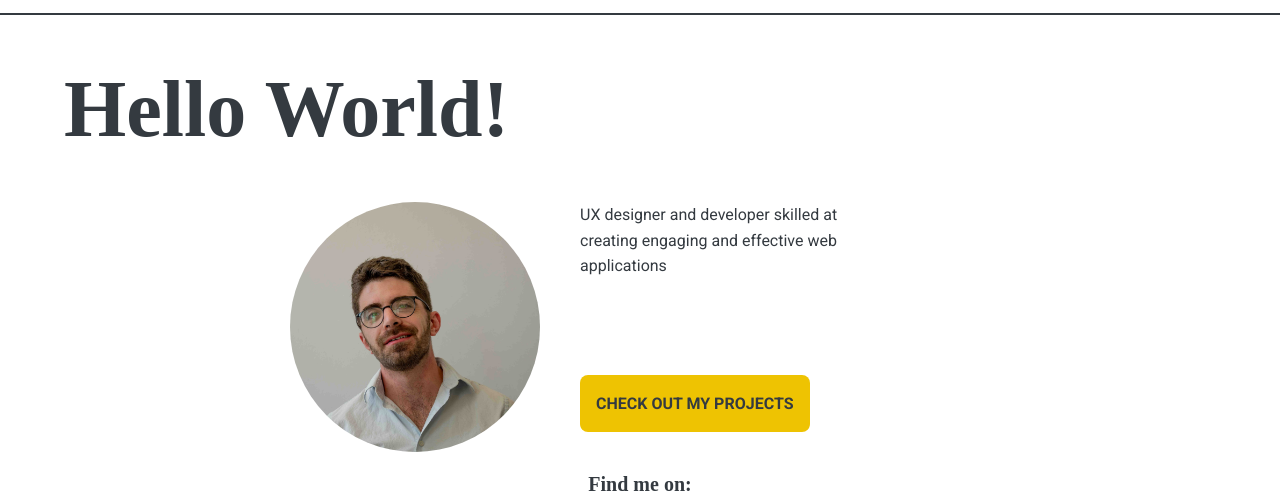
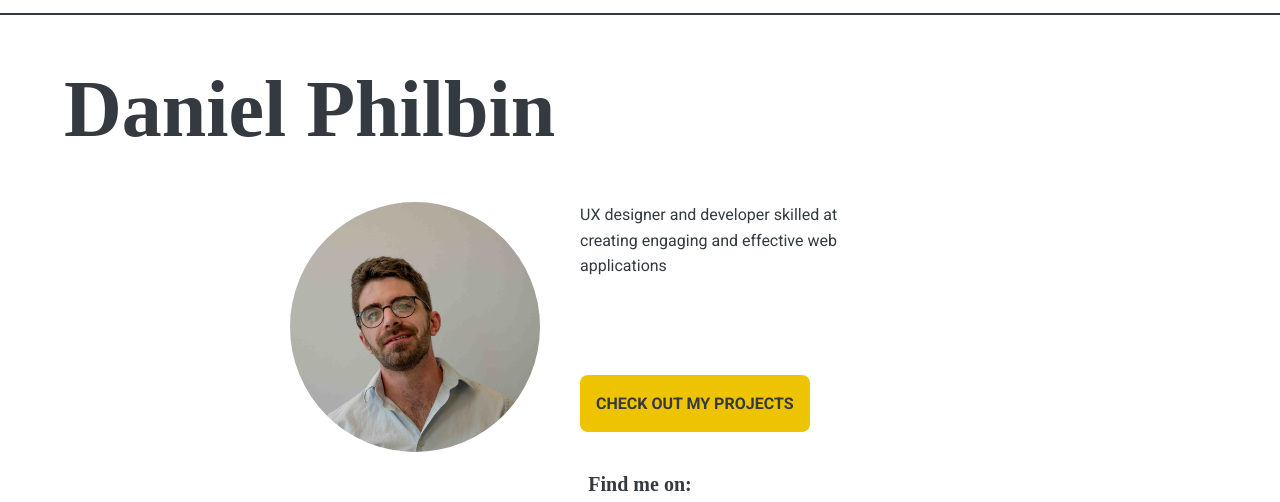
Before and after one commit to philbindanielross/Portfolio-Site, a plain HTML site: page index.html in a window 1280 px wide. Shown: the part 82-584 px from the top of the page. Drawn offline with nearby package versions, Linux system fonts and the light colour scheme; a web font is replaced by a local one.

Commit message:
Update index.html

```diff
--- a/index.html
+++ b/index.html
@@ -34,7 +34,7 @@
         </nav>
       </header>
       <main class="container">
-        <h1>Hello World!</h1>
+        <h1>Daniel Philbin</h1>
         <div class="profile">
           <img
             src="img/profile.JPG"
```
